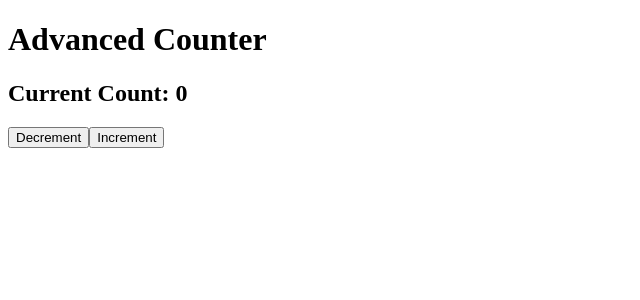
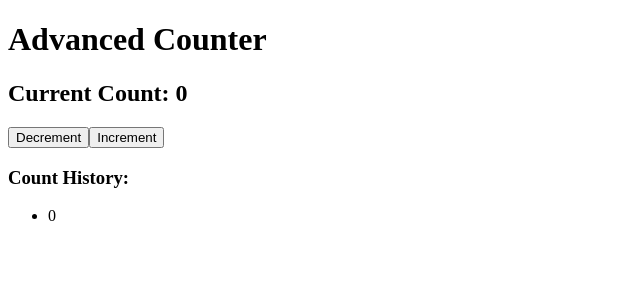
Before and after one commit to darshita2711/lab-10.1_react_counter, a React (Vite) app: page / in a window 1280 px wide. Shown: the top 300 px of the page, without its empty margins (0-640 px from the left). Built offline with nearby package versions, Linux system fonts and the light colour scheme.

Commit message:
show history in browser

```diff
--- a/src/components/AdvancedCounter.tsx
+++ b/src/components/AdvancedCounter.tsx
@@ -5,18 +5,34 @@ function AdvancedCounter() {
     // Current counter value
     const [count, setCount] = useState<number>(0);
 
+    // Store count history
+    const [history, setHistory] = useState<number[]>([0]);
+
     // Custom step value
     const [step, setStep] = useState<number>(1);
 
+    // Save message
+    const [saveStatus, setSaveStatus] = useState<string>("Changes saved.");
 
     // Increase count
     function increment() {
-  setCount(count + step);
+        const newCount = count + step;
+        setCount(newCount);
+        setHistory((previousHistory) => [
+            ...previousHistory,
+            newCount
+        ]);
     }
 
         // Decrease count
         function decrement() {
-  setCount(count - step);
+            const newCount = count - step;
+            setCount(newCount);
+
+            setHistory((previousHistory) => [
+                ...previousHistory,
+                newCount
+            ]);
         }
 
         return (
@@ -28,6 +44,12 @@ function decrement() {
                 <button onClick={decrement}>Decrement</button>
 
                 <button onClick={increment}>Increment</button>
+                <h3>Count History:</h3>
+                <ul>
+                {history.map((value, index) => (
+                    <li key={index}>{value}</li>
+                ))}
+                </ul>
 
             </div>
         );
```
Lines whose indentation alone changed are shown as unchanged.
